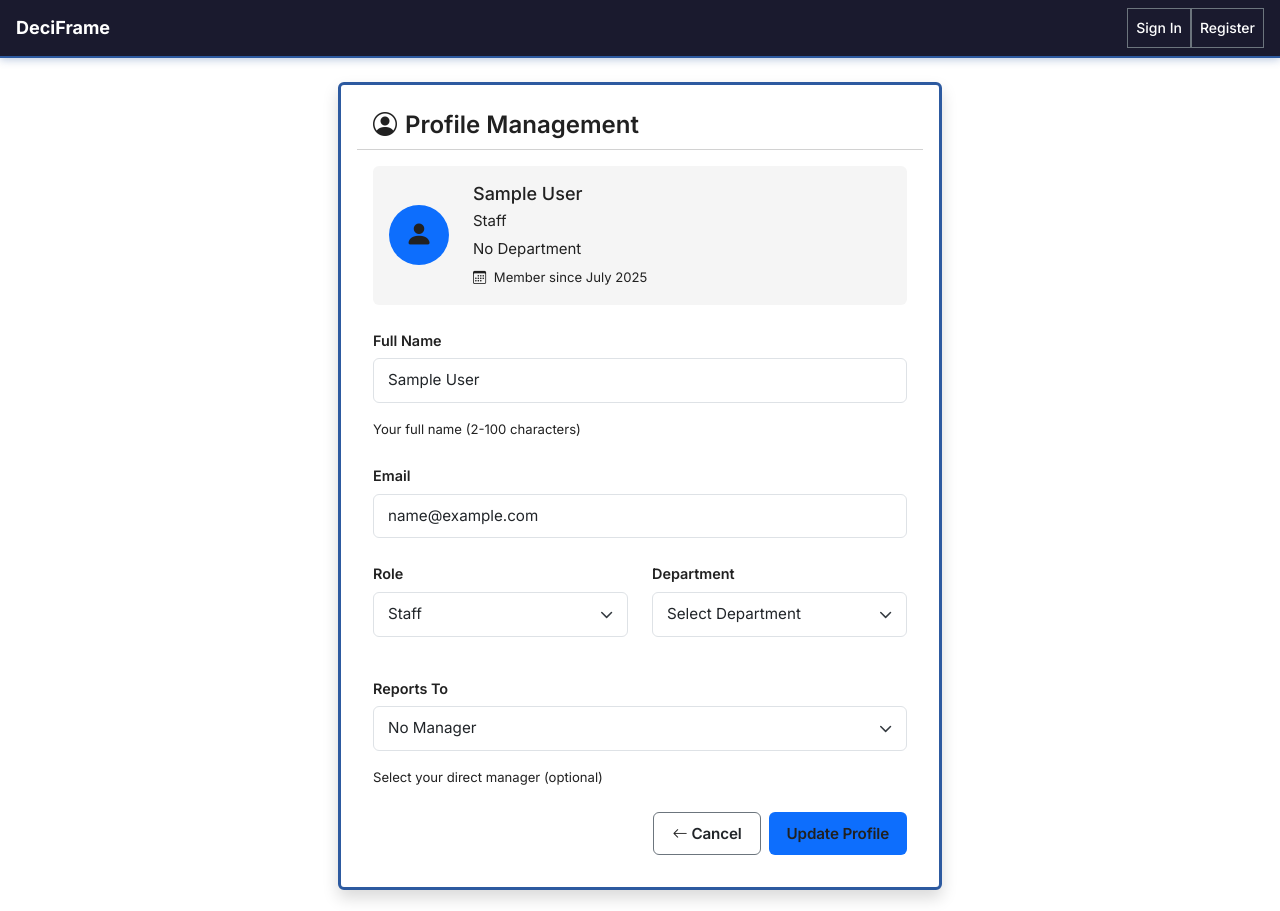
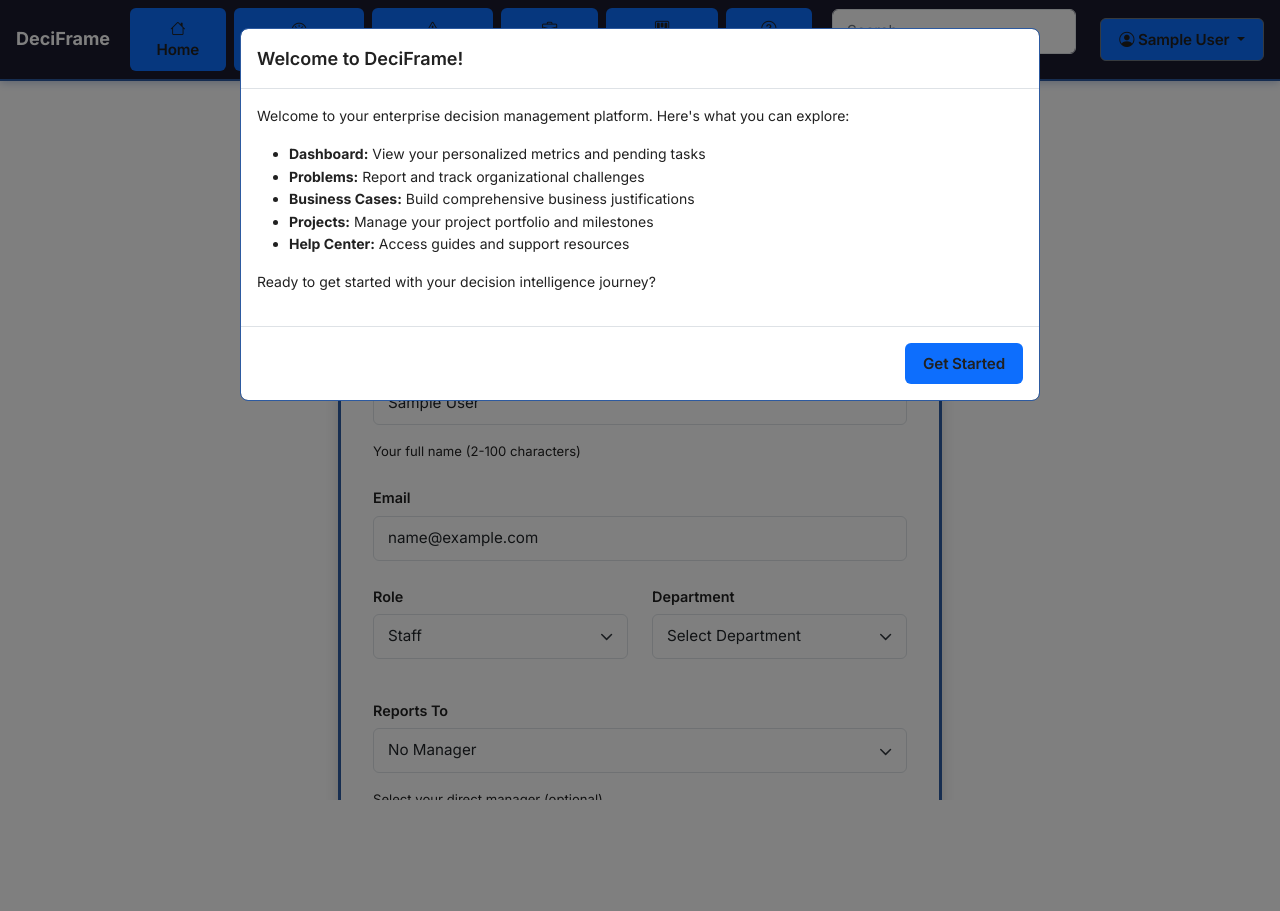
Before and after one commit to LamiKols/Deciframe, a Flask app: page /auth/profile in a window 1280 px wide. Shown: the top 911 px of the page. After the commit the page ends 800 px from the top, so only its background shows below. Run offline with Flask 3, Linux system fonts and the light colour scheme; the visitor is signed in with stand-in values (Sample User, id 1); data comes from the database, SQL or seed files in the repository; parts of the project's set-up code (start-up, migrations or seed data) failed here and were passed over.

Commit message:
Improve clarity on manager dashboard and fix user access control issues
Refactor dashboard template variables and manager dashboard route to use current_user.

Replit-Commit-Author: Agent
Replit-Commit-Session-Id: a6ad3165-9f6d-453d-a608-58f0aa44d674
Replit-Commit-Screenshot-Url: https://storage.googleapis.com/screenshot-production-us-central1/c4e1ad38-307f-4d71-94e6-30cd0653fe47/243227e4-456a-4961-b0fd-038fcf25487a.jpg

```diff
--- a/dashboards/routes.py
+++ b/dashboards/routes.py
@@ -117,8 +117,8 @@ def manager_dashboard():
     kpis = compute_department_kpis(dept_id)
 
     return render_template('dashboards/manager.html',
-                         problems=problems,
-                         cases=cases,
+                         dept_problems=problems,
+                         pending_cases=cases,
                          kpis=kpis,
                          user=current_user)
 
--- a/templates/base.html
+++ b/templates/base.html
@@ -74,11 +74,12 @@
   </div>
 
   <!-- Navbar -->
-  {% set logged_in = user and user.is_authenticated %}
+  {% set logged_in = current_user and current_user.is_authenticated %}
+  {% set user = current_user %}
   {% include 'partials/navbar.html' %}
 
   <!-- Onboarding Modal -->
-  {% if user and user.is_authenticated and not user.onboarded %}
+  {% if current_user and current_user.is_authenticated and not current_user.onboarded %}
   <div class="modal fade" id="welcomeModal" tabindex="-1" aria-labelledby="welcomeModalLabel" aria-hidden="true">
     <div class="modal-dialog modal-lg">
       <div class="modal-content">
```
